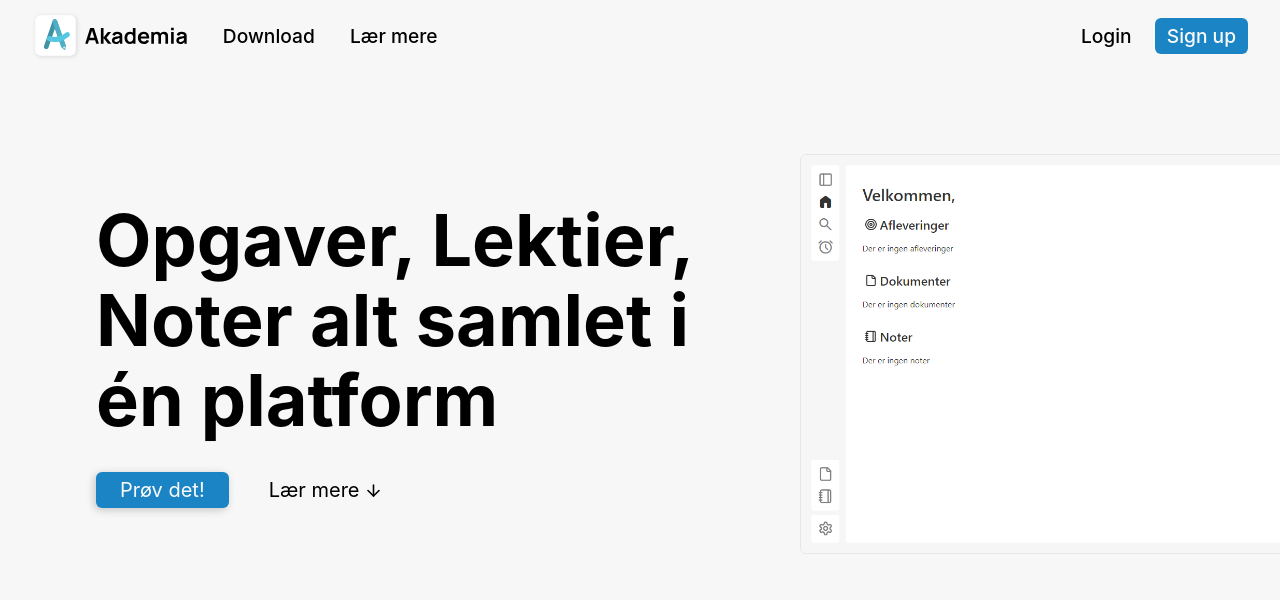
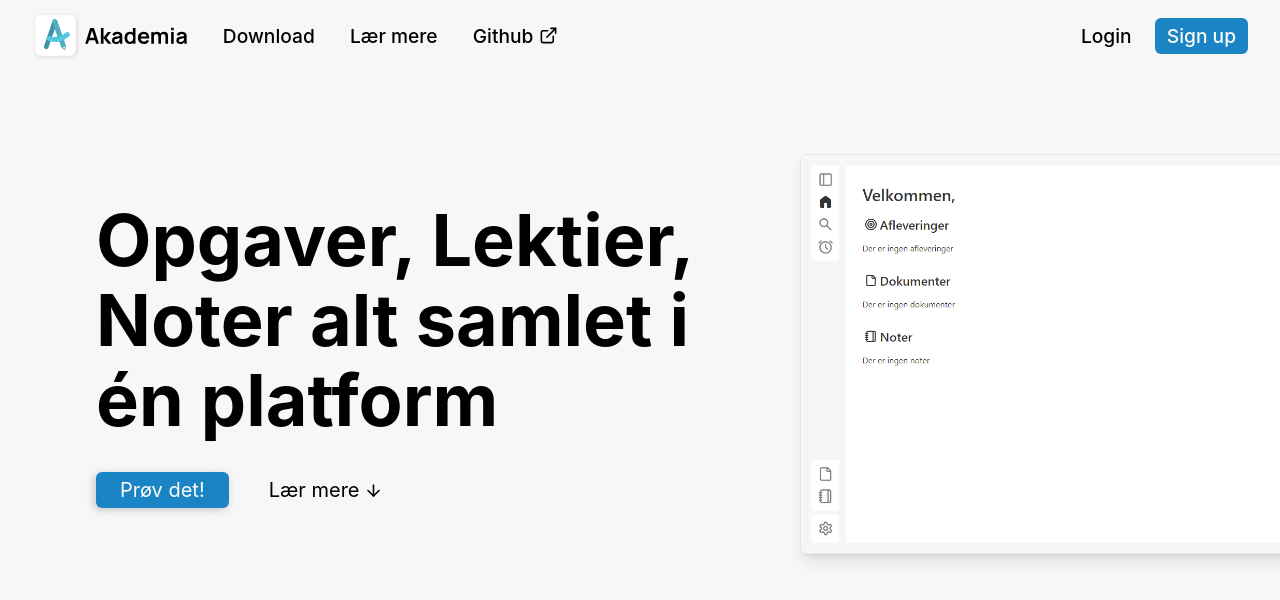
Before and after one commit to Akademiaapp/website, a SvelteKit app: page / in a window 1280 px wide. Shown: the top 600 px of the page. Built offline with nearby package versions, Linux system fonts and the light colour scheme.

Commit message:
Add shadow to image

```diff
--- a/src/routes/+layout.svelte
+++ b/src/routes/+layout.svelte
@@ -1,5 +1,6 @@
 <script lang="ts">
 	import '../app.scss';
+	import { ExternalLink } from 'lucide-svelte';
 </script>
 
 <nav>
@@ -8,6 +9,10 @@
 	</a>
 	<a href="" class="button hover:bg-muted">Download</a>
 	<a href="" class="button hover:bg-muted">Lær mere</a>
+	<a href="https://github.com/Akademiaapp" target="_blank" class="button hover:bg-muted">
+		Github
+		<ExternalLink size="19" />
+	</a>
 	<div class="spacer"></div>
 	<a href="" class="button hover:bg-muted">Login</a>
 	<a href="" class="button primary">Sign up</a>
@@ -15,6 +20,10 @@
 <slot />
 
 <style lang="scss">
+	a {
+		@apply flex gap-1.5 items-center;
+	}
+
 	img {
 		/* width: 100%; */
 		height: 3rem;
--- a/src/routes/+page.svelte
+++ b/src/routes/+page.svelte
@@ -21,7 +21,7 @@
 	<img
 		src="screenshot.png"
 		alt="Screenshot of Akademia"
-		class="absolute left-[50rem] h-[25rem] top-[50%] -transform -translate-y-[50%] border rounded-md"
+		class="absolute left-[50rem] h-[25rem] top-[50%] -transform -translate-y-[50%] border rounded-md shadow-lg"
 	/>
 </div>
 
```
